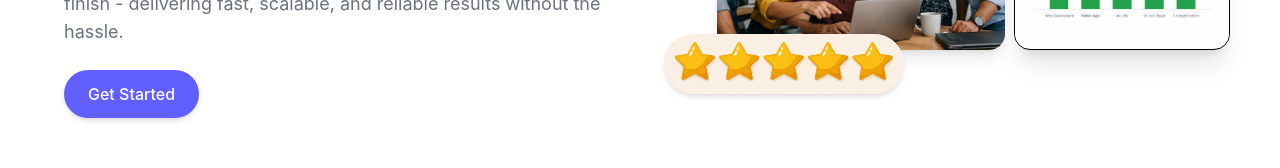
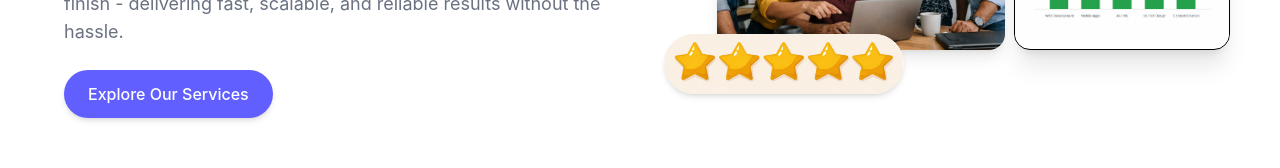
Before and after one commit to ry538663/Service-tts, a React (Vite) app in the folder frontend/: page / in a window 1280 px wide. Shown: the part 474-642 px from the top of the page. Built offline with nearby package versions, Linux system fonts and the light colour scheme; no server answers.

Commit message:
button label edit

```diff
--- a/frontend/src/components/Hero.jsx
+++ b/frontend/src/components/Hero.jsx
@@ -68,7 +68,7 @@ const Hero = () => {
             className="mt-6 cursor-pointer px-6 py-3 rounded-full bg-indigo-500 text-white font-medium shadow-md
   hover:shadow-lg transform transition duration-300 hover:scale-105 active:scale-95 w-full sm:w-auto"
           >
-            Get Started
+            Explore Our Services
           </button>
         </Motion.div>
 
--- a/frontend/src/pages/Servicespage.jsx
+++ b/frontend/src/pages/Servicespage.jsx
@@ -76,7 +76,7 @@ const ServicesPage = () => {
                                 {service.desc}
                             </p>
                             <button onClick={() => navigate(`/service/${service.slug}`)} className="mt-4 px-4 py-2 bg-green-500 text-white rounded-lg text-sm font-medium shadow-md hover:bg-green-600 transition">
-                                Get Started
+                                Learn More
                             </button>
                         </Motion.div>
                     ))}
```
